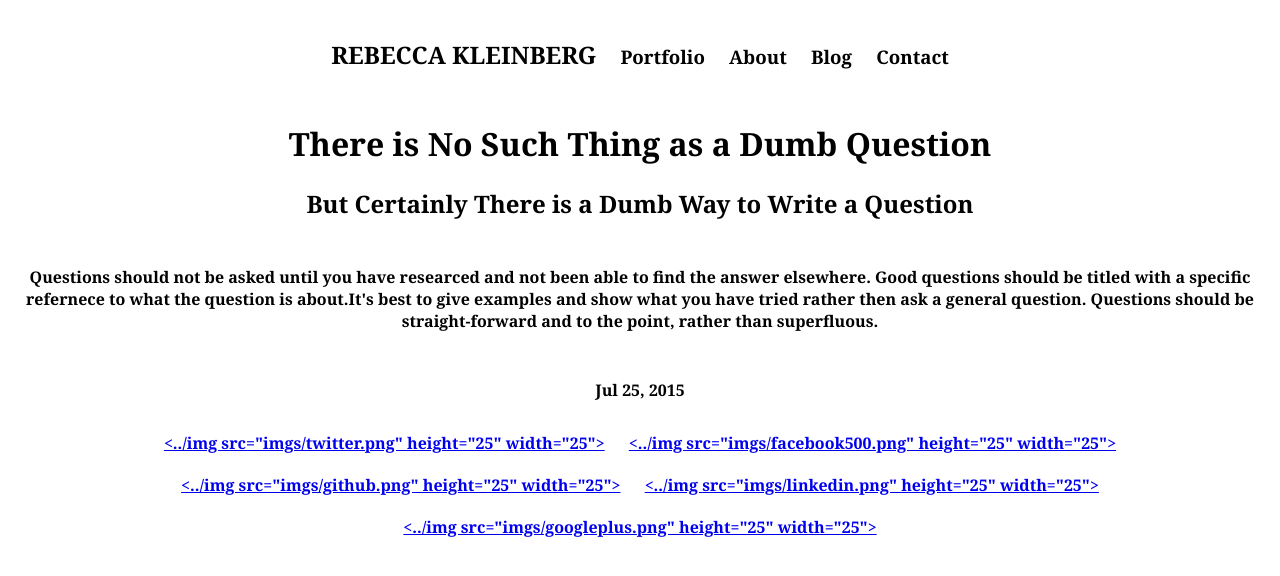
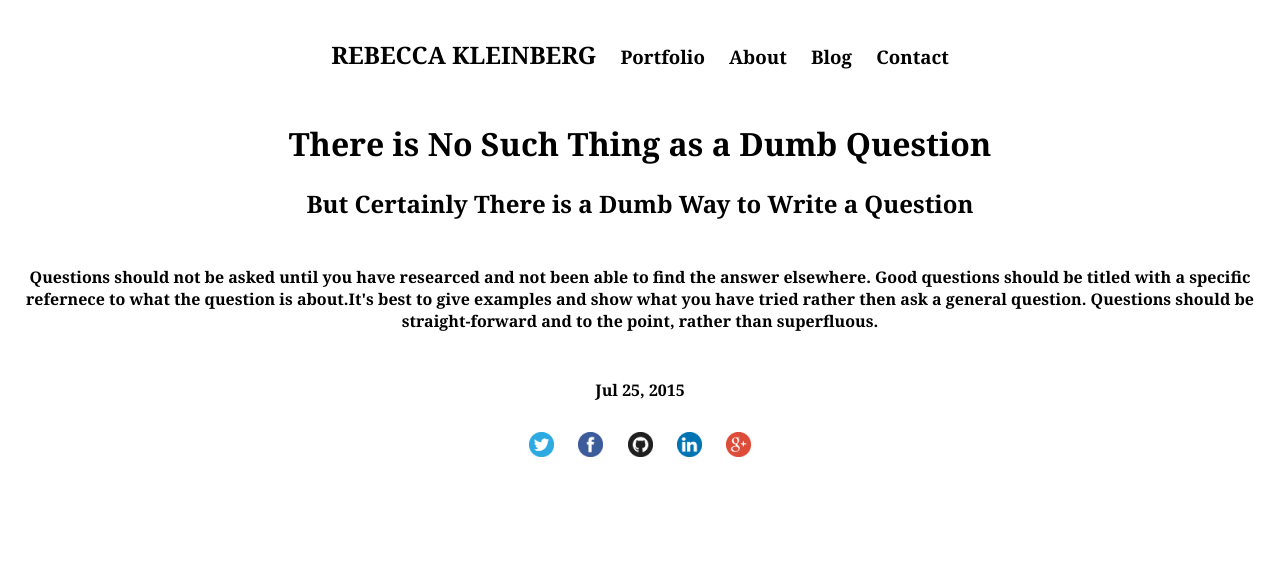
Before and after one commit to RebeccaKleinberg/rebeccakleinberg.github.io, a plain HTML site: page blog/c9-questions.html in a window 1280 px wide. Drawn offline with Linux system fonts and the light colour scheme.

Commit message:
add stying

```diff
--- a/blog/c9-questions.html
+++ b/blog/c9-questions.html
@@ -29,10 +29,10 @@
 </div>
 
   <div class="footer">
-    <section><a href="#"><../img src="imgs/twitter.png" height="25" width="25"></a></section>
-    <section><a href="#"><../img src="imgs/facebook500.png" height="25" width="25"></a></section>
-    <section><a href="#"><../img src="imgs/github.png" height="25" width="25"></a></section>
-    <section><a href="#"><../img src="imgs/linkedin.png" height="25" width="25"></a></section>
-    <section><a href="#"><../img src="imgs/googleplus.png" height="25" width="25"></a></section>
+    <section><a href="#"><img src="../imgs/twitter.png" height="25" width="25"></a></section>
+    <section><a href="#"><img src="../imgs/facebook500.png" height="25" width="25"></a></section>
+    <section><a href="#"><img src="../imgs/github.png" height="25" width="25"></a></section>
+    <section><a href="#"><img src="../imgs/linkedin.png" height="25" width="25"></a></section>
+    <section><a href="#"><img src="../imgs/googleplus.png" height="25" width="25"></a></section>
   </div>
 </body>
```
